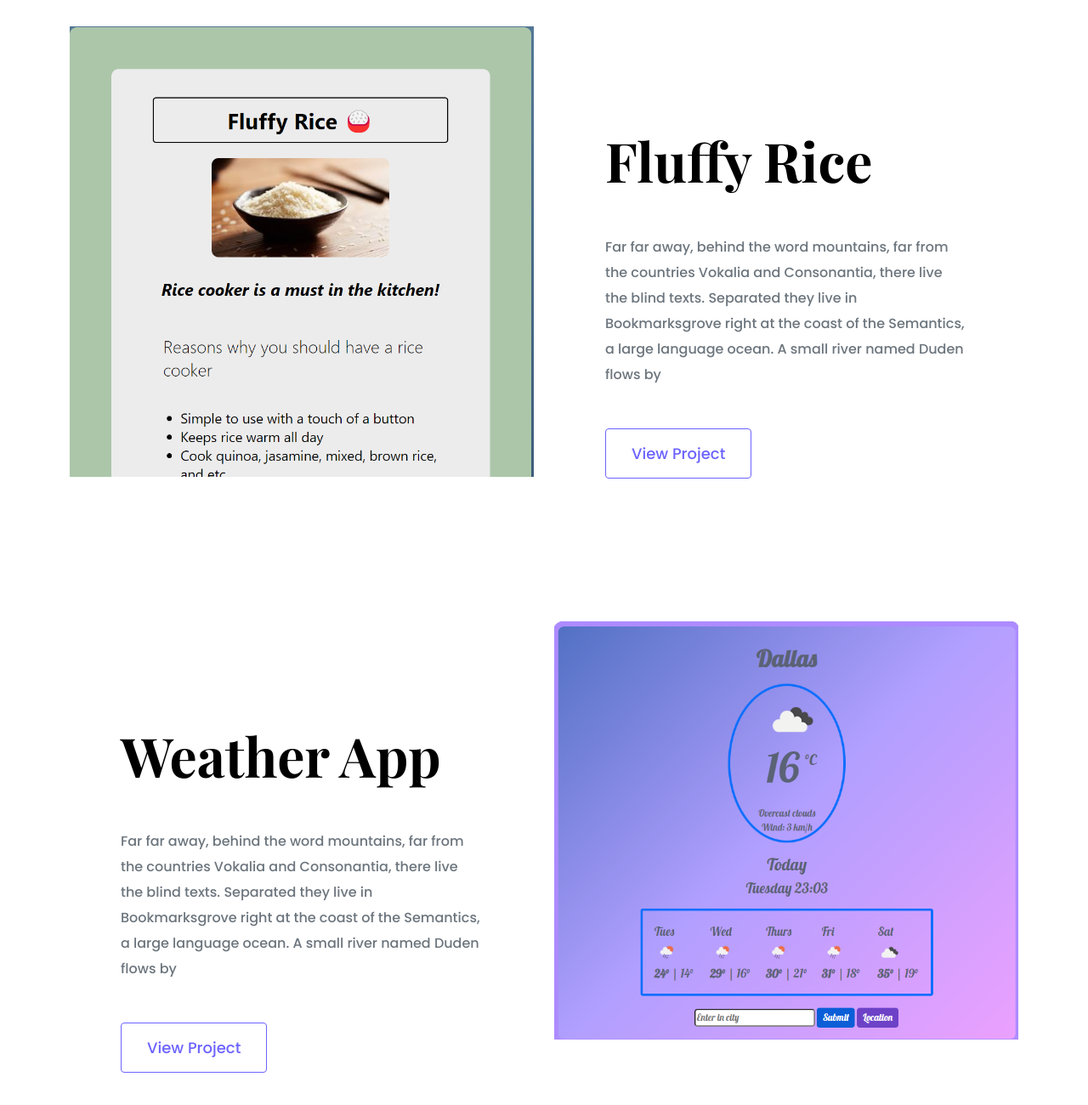
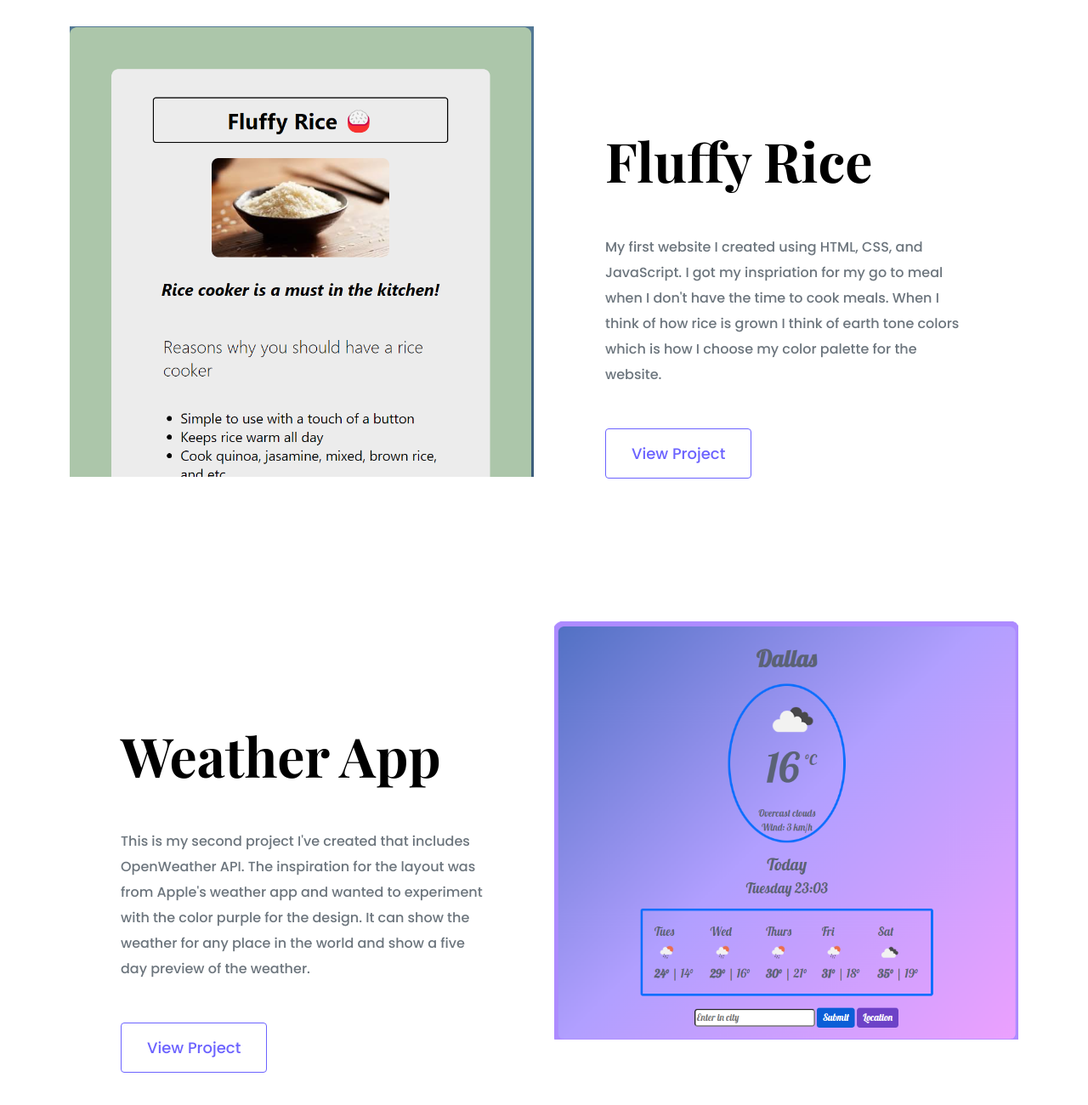
Before and after one commit to JessiceM/portfolio-project, a plain HTML site: page index.html in a window 1280 px wide. Shown: the part 668-1968 px from the top of the page at 85% size. Drawn offline with nearby package versions, Linux system fonts and the light colour scheme.

Commit message:
Updating the paragraphs

```diff
--- a/index.html
+++ b/index.html
@@ -81,14 +81,16 @@
           <div class="project-description">
             <h2 class="mb-5">Fluffy Rice</h2>
             <p class="mb-5 text-muted">
-              Far far away, behind the word mountains, far from the countries
-              Vokalia and Consonantia, there live the blind texts. Separated
-              they live in Bookmarksgrove right at the coast of the Semantics, a
-              large language ocean. A small river named Duden flows by
+              My first website I created using HTML, CSS, and JavaScript. I got
+              my inspriation for my go to meal when I don't have the time to
+              cook meals. When I think of how rice is grown I think of earth
+              tone colors which is how I choose my color palette for the
+              website.
             </p>
             <a
               href="https://cozy-pegasus-8079b7.netlify.app/"
               class="btn btn-branding-outline"
+              alt="Fluffy Rice Website"
               >View Project</a
             >
           </div>
@@ -100,14 +102,16 @@
           <div class="project-description">
             <h2 class="mb-5">Weather App</h2>
             <p class="mb-5 text-muted">
-              Far far away, behind the word mountains, far from the countries
-              Vokalia and Consonantia, there live the blind texts. Separated
-              they live in Bookmarksgrove right at the coast of the Semantics, a
-              large language ocean. A small river named Duden flows by
+              This is my second project I've created that includes OpenWeather
+              API. The inspiration for the layout was from Apple's weather app
+              and wanted to experiment with the color purple for the design. It
+              can show the weather for any place in the world and show a five
+              day preview of the weather.
             </p>
             <a
               href="https://stoic-fermi-f2a3e6.netlify.app/"
               class="btn btn-branding-outline"
+              alt="Weather Website"
               >View Project</a
             >
           </div>
```
Also changed, not shown: about.html (+4 -4 lines).
